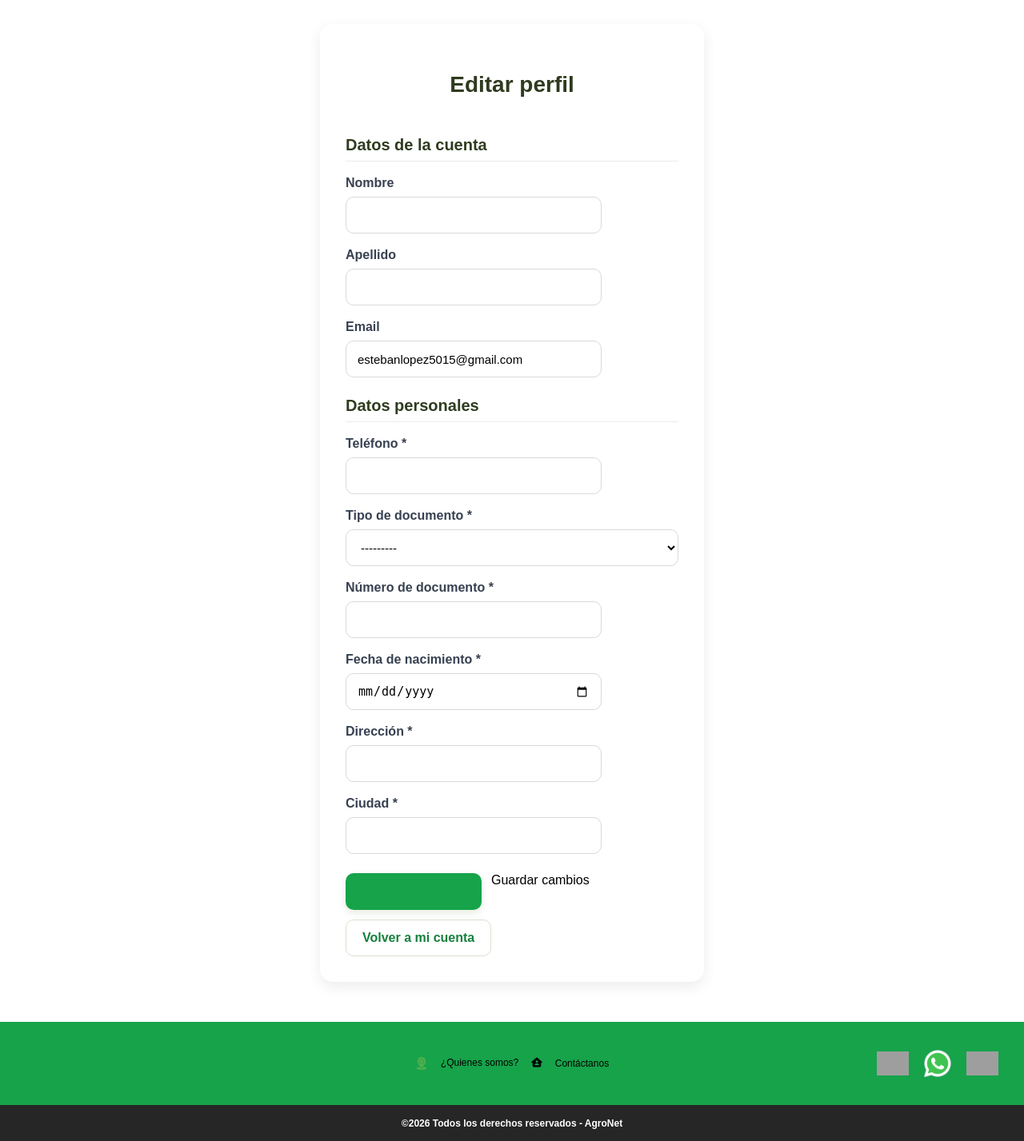
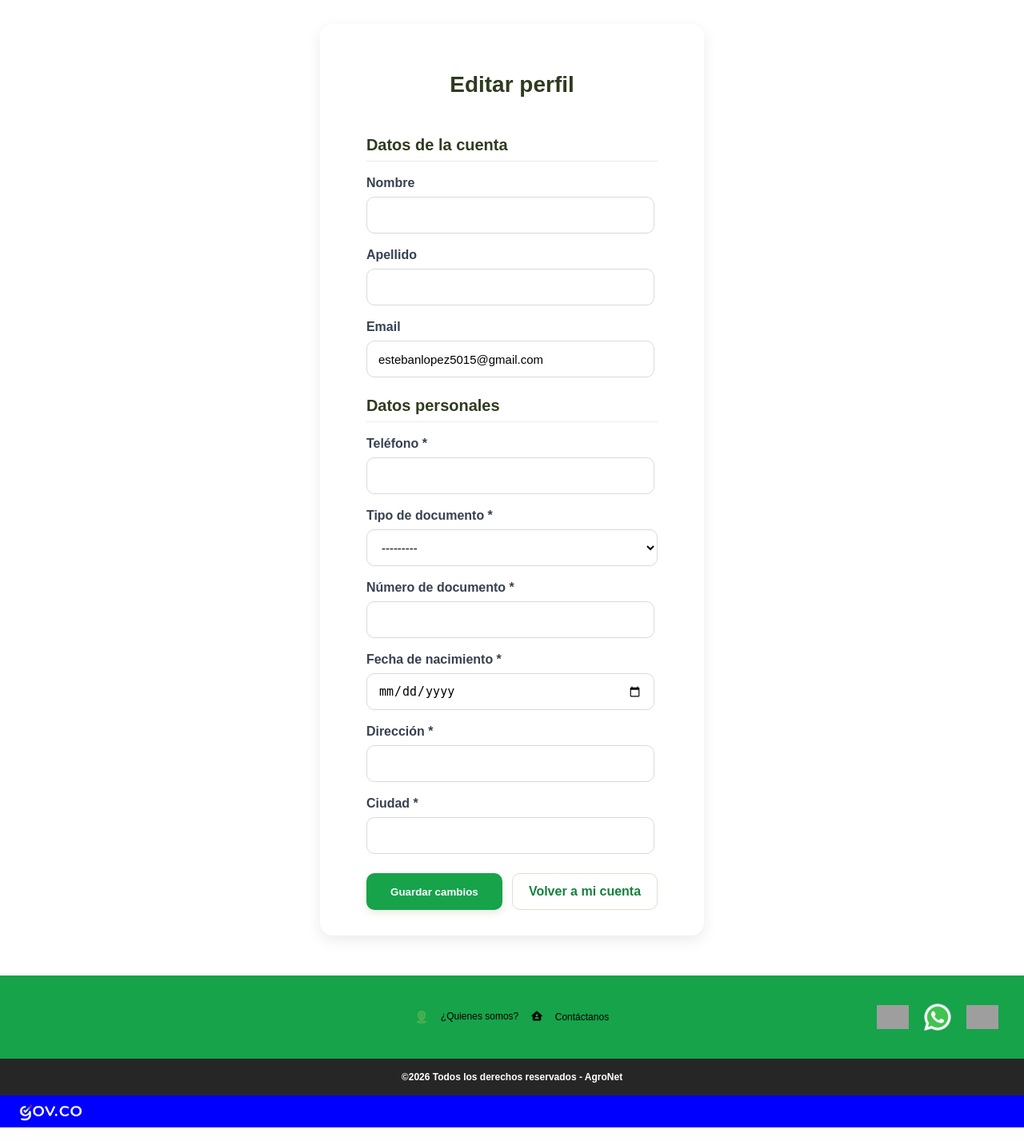
Before and after one commit to EstebanLopp/Backend-AgroNet, a Django app: page /accounts/perfil/ in a window 1280 px wide. Shown: the part 104-1531 px from the top of the page at 80% size. Run offline with Django 5.2, Linux system fonts and the light colour scheme; a user stored in the database is signed in; data comes from the database, SQL or seed files in the repository; parts of the project's set-up code (start-up, migrations or seed data) failed here and were passed over; grey boxes are pictures that could not be loaded.

Commit message:
Resolviendo las cagadas de Jasmin

```diff
--- a/src/accounts/templates/accounts/profile.html
+++ b/src/accounts/templates/accounts/profile.html
@@ -106,7 +106,7 @@
                         {% endif %}
                     </div>
                     <div class="profile-form__actions">
-                        <button type="submit" class="account-btn account-btn--primary"></button>
+                        <button type="submit" class="account-btn account-btn--primary">
                             Guardar cambios
                         </button>
                         <a href="{% url 'accounts:dashboard' %}" class="account-btn account-btn--secondary">
--- a/src/static/css/accounts.css
+++ b/src/static/css/accounts.css
@@ -230,7 +230,7 @@
 }
 
 .profile-form input{
-    width: 320px;
+    width: 360px;
     height: 46px;
     border-radius: 10px;
     border: 1px solid #d9d9d9;
```
